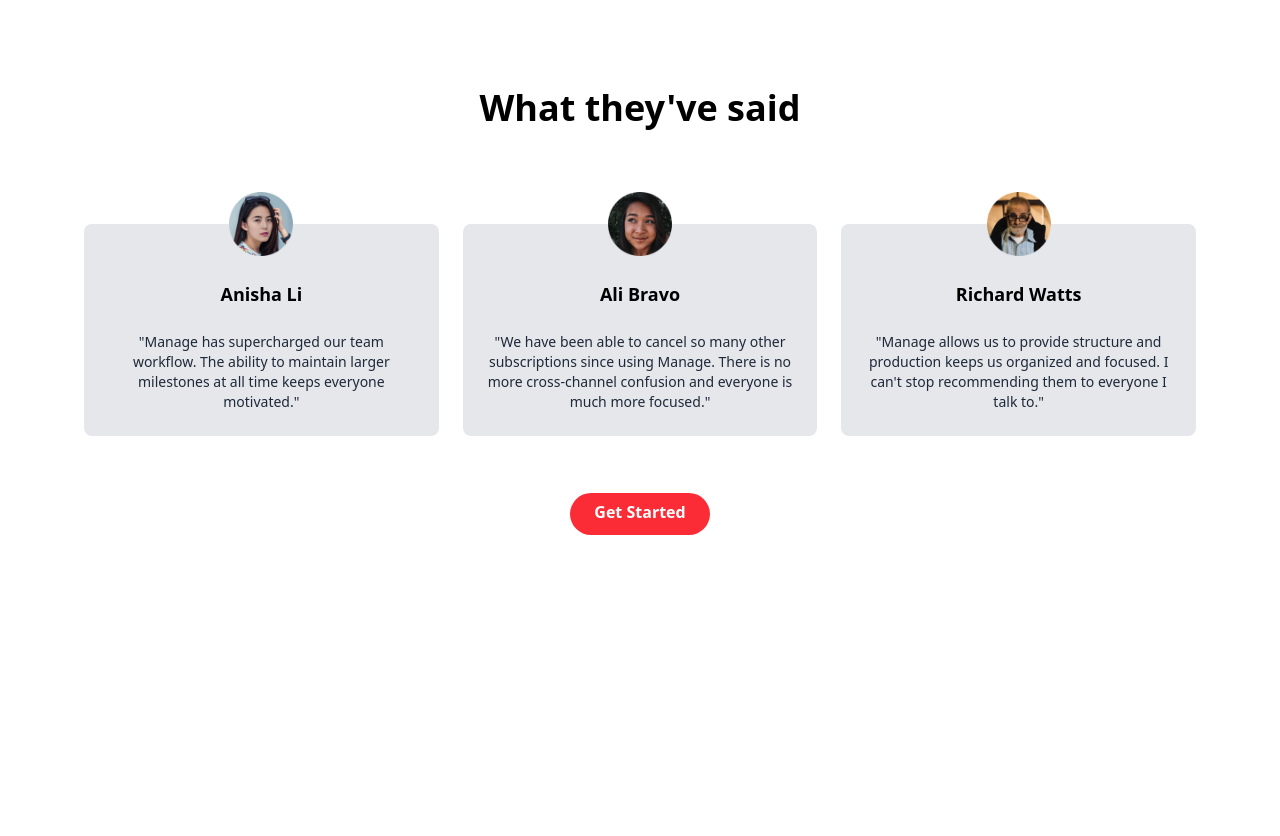
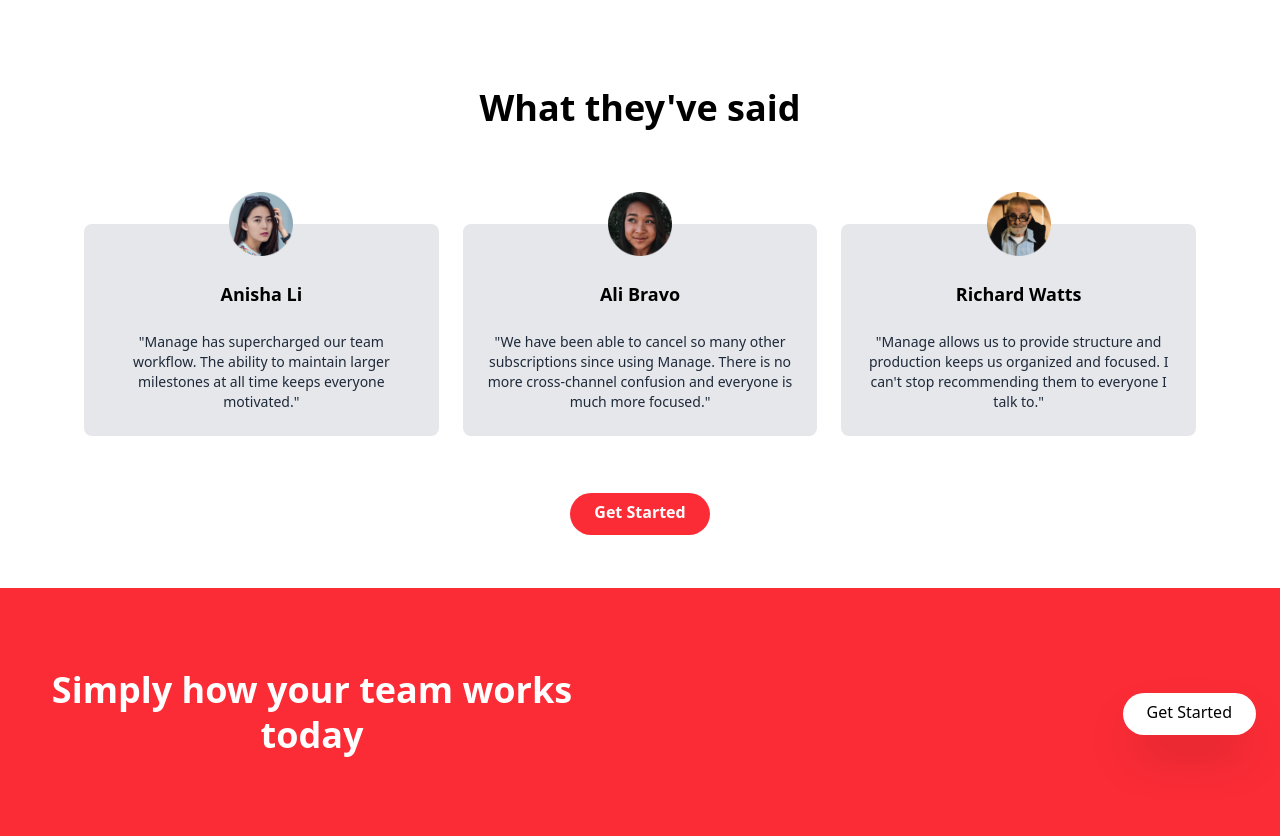
Before and after one commit to sumonaung23/Tailwind-CSS-Project-Practice, a website: page src/index.html in a window 1280 px wide. Shown: the part 1149-1985 px from the top of the page. Before the commit the page ends 1737 px from the top, so only its background shows below. Drawn offline with Linux system fonts and the light colour scheme.

Commit message:
Finished adding and styling CTA section

```diff
--- a/src/index.html
+++ b/src/index.html
@@ -199,5 +199,25 @@
             </div>
         </section>
 
+        <!-- CTA Section -->
+
+        <section id="cta" class="bg-red-500">
+            <!-- Flex Container -->
+            <div class="container flex flex-col items-center justify-between px-6 py-24 mx-auto space-y-12 md:py-12 md:flex-row md:space-y-0">
+                <!-- Heading -->
+                <h2 class="text-5xl font-bold leading-tight text-center text-white md:text-4xl md:max-w-xl mx:text-left">
+                    Simply how your team works today
+                </h2>
+
+                <!-- Button -->
+                <div class="my-16">
+                    <a href="#" class="p-3 px-6 pt-2 text-red-500 bg-white rounded-full baseline shadow-2xl hover:bg-gray-300">
+                        Get Started
+                    </a>
+                </div>
+            </div>
+
+        </section>
+
 </body>
 </html>
```
